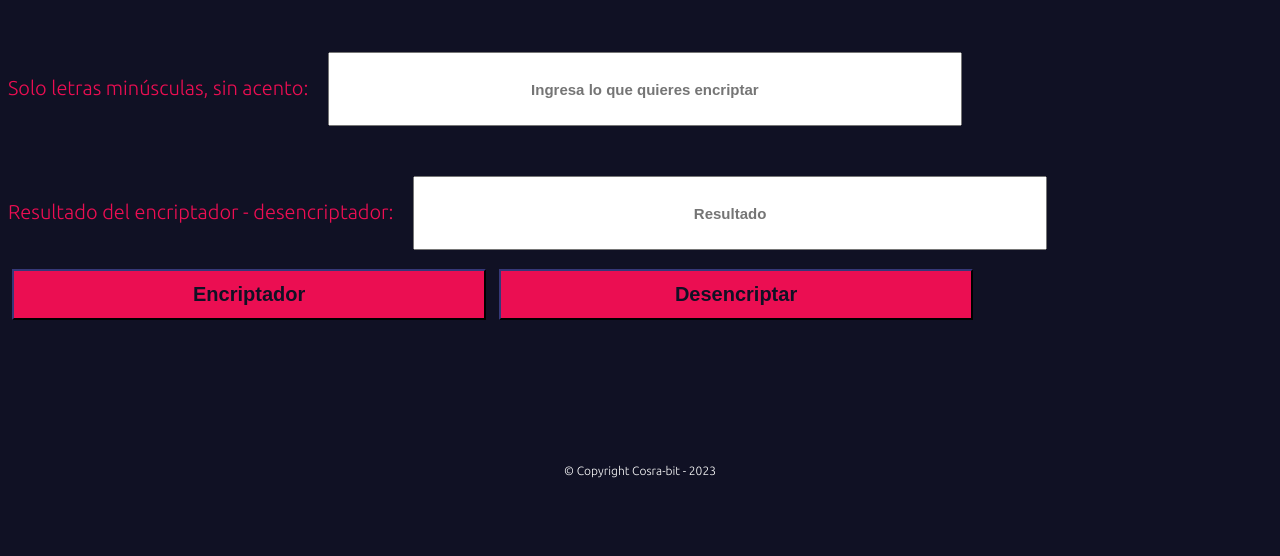
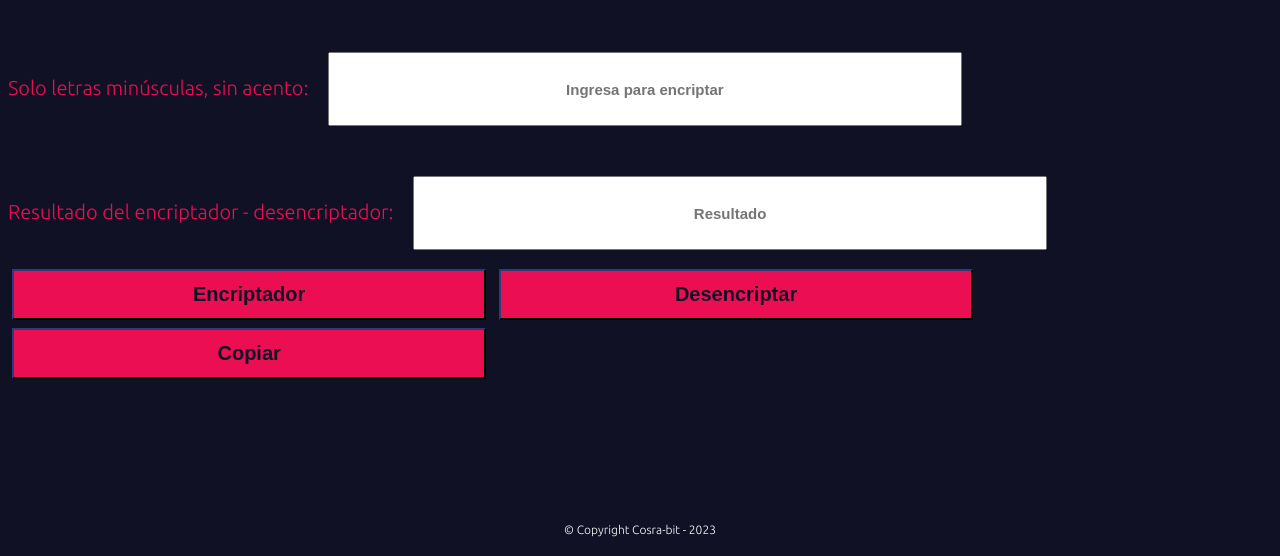
Before and after one commit to cosra-bit/encriptador_challenge, a plain HTML site: page index.html in a window 1280 px wide. Shown: the part 505-1061 px from the top of the page. Before the commit the page ends 1002 px from the top, so only its background shows below. Drawn offline with Linux system fonts and the light colour scheme.

Commit message:
Agregando botón Copiar y modificando texto

```diff
--- a/css/style.css
+++ b/css/style.css
@@ -49,7 +49,7 @@ body{
     margin: 1em;
 }
 
-.botonencriptar, .botondesencriptar{
+.botonencriptar, .botondesencriptar, .botoncopiar{
     background: #eb0e52;
     width: 45%;
     height: 20%;
@@ -61,7 +61,7 @@ body{
     border-color: #101124;
 }
 
-.botonencriptar:hover, .botondesencriptar:hover{
+.botonencriptar:hover, .botondesencriptar:hover, .botoncopiar:hover{
     background: #a30031;
     transition: 0.2s;
     transform: scale(1.1);
--- a/index.html
+++ b/index.html
@@ -20,7 +20,7 @@
             <section class="parte-encriptador">
                 <div class="mensaje">
                     <label class="texto-style" for="input-texto">Solo letras minúsculas, sin acento:</label>
-                    <input class="entradatexto" type="text" name="entradatexto" id="entradatexto" placeholder="Ingresa lo que quieres encriptar">
+                    <input class="entradatexto" type="text" name="entradatexto" id="entradatexto" placeholder="Ingresa para encriptar">
                 </div>
                 <div class="parte-desencriptador">
                     <label class="texto-style" for="input-texto">Resultado del encriptador - desencriptador:</label>
@@ -29,6 +29,7 @@
                 <div class="botones">
                     <input type="button" class="botonencriptar" value="Encriptador">
                     <input type="button" class="botondesencriptar" value="Desencriptar">
+                    <input type="button" class="botoncopiar" value="Copiar">
                 </div>
             </section>
         </main>
--- a/js/script.js
+++ b/js/script.js
@@ -17,3 +17,9 @@ function desencriptar (){
 }
 
 var botondesencriptar = document.querySelector(".botondesencriptar"); botondesencriptar.onclick = desencriptar;
+
+/*
+function copiar(){
+    navigator.clipboard.writeText(salidatexto.value);
+}
+*/
```
